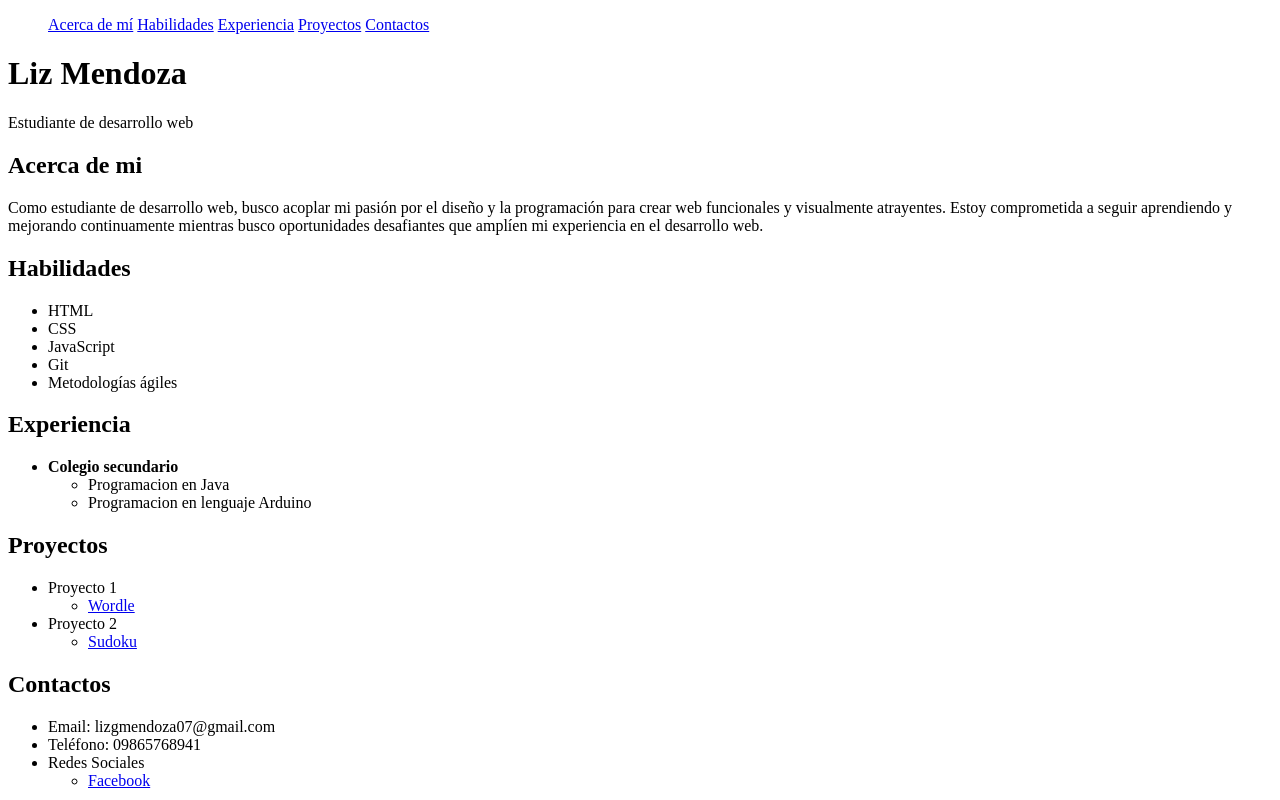
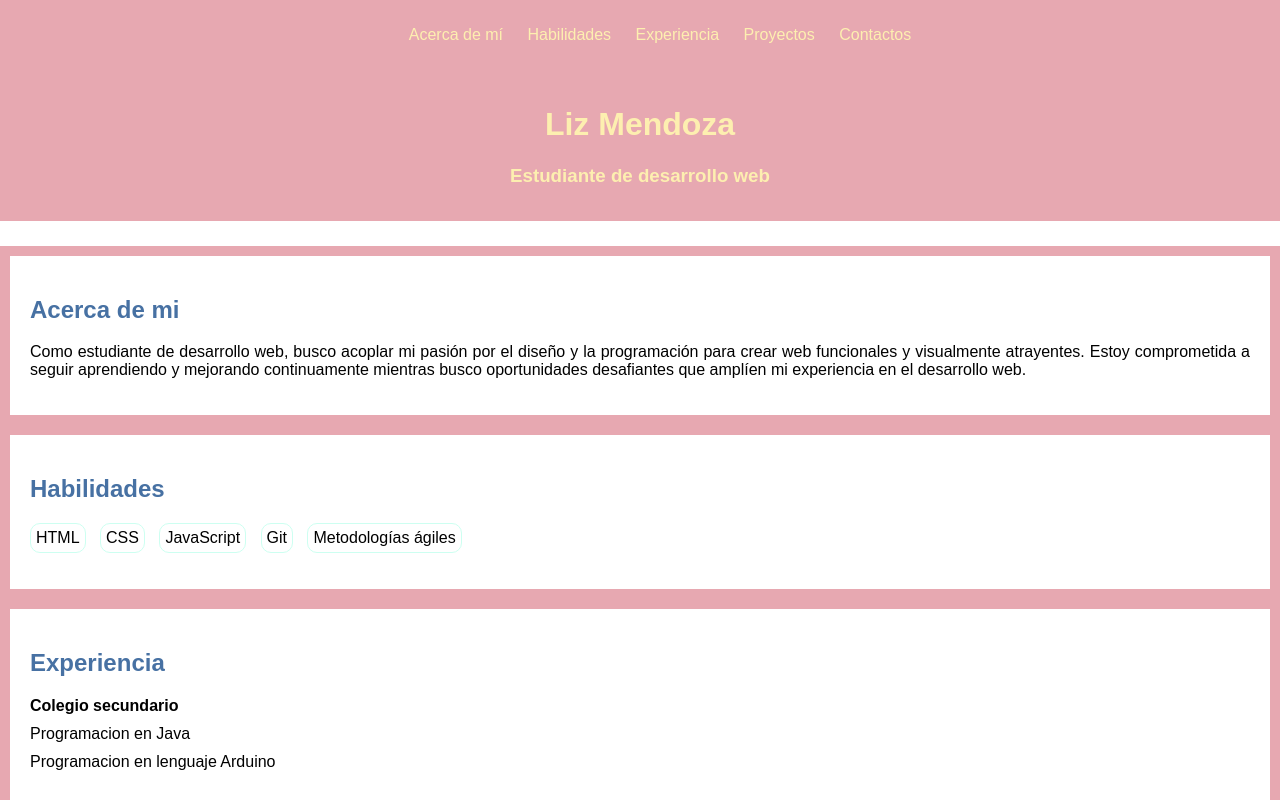
Before and after one commit to LizgMendoza/LizgMendoza.github.io, a plain HTML site: page index.html in a window 1280 px wide. Shown: the top 800 px of the page. Drawn offline with Linux system fonts and the light colour scheme.

Commit message:
Initial commit

```diff
--- a/index.html
+++ b/index.html
@@ -2,20 +2,26 @@
 <html>
     <head>
         <title>Mi Portafolio</title>
+        <link rel="stylesheet" href="style.css"/>
+        <link rel="stylesheet" href="./style.css" />
+        <link
+            rel="stylesheet"
+            href="https://cdnjs.cloudflare.com/ajax/libs/font-awesome/4.7.0/css/font-awesome.min.css"
+            />
     </head>
     <body>
         <header>
             <nav>
                 <ul>
-                    <a href="#Acerca_de_mi">Acerca de mí</a>
-                    <a href="#Habilidades">Habilidades</a>
-                    <a href="#Experiencia">Experiencia</a>
-                    <a href="#Proyectos">Proyectos</a>
-                    <a href="#Contacto">Contactos</a>
+                    <a class="menu-item" href="#Acerca_de_mi">Acerca de mí</a>
+                    <a class="menu-item" href="#Habilidades">Habilidades</a>
+                    <a class="menu-item" href="#Experiencia">Experiencia</a>
+                    <a class="menu-item" href="#Proyectos">Proyectos</a>
+                    <a class="menu-item" href="#Contacto">Contactos</a>
                 </ul>
             </nav>
-            <h1>Liz Mendoza</h1>
-            <p>Estudiante de desarrollo web</p>
+            <Element class="animacion-titulo"><h1>Liz Mendoza</h1></Element>
+            <h3>Estudiante de desarrollo web</h3>
         </header>
         <main>
             <section id="Acerca_de_mí">
@@ -63,12 +69,12 @@
             <section id="Contacto">
                 <h2>Contactos</h2>
                     <ul>
-                        <li>Email: lizgmendoza07@gmail.com</li>
+                        <li>Email:lizgmendoza07@gmail.com</li>
                         <li>Teléfono: 09865768941</li>
                         <li>
-                            Redes Sociales
+                            Redes Sociales:
                             <ul>
-                                <li> <a href="https://www.facebook.com/profile.php?id=100026569911773&mibextid=ZbWKwL">Facebook</a></li>
+                                <li> <a href="https://www.facebook.com/profile.php?id=100026569911773&mibextid=ZbWKwL"class ="fa fa-facebook"> Facebook</a></li>
                             </ul>
                         </li>
                     </ul>
--- /dev/null
+++ b/style.css
@@ -0,0 +1,141 @@
+nav{
+    position: fixed;
+    top: 0;
+    left: 0;
+    width: 100%;
+    background-color: #e7a8b1;
+    box-shadow: 0 0 5px rgb(rgb(138, 84, 207));
+    text-align: center;
+  }
+header{
+    background-color:#e7a8b1;
+    color: #fdefb0;
+    text-align: center;
+    padding: 15px;
+    margin-bottom: 25px;
+  }
+.animacion-titulo {
+  animation: aparecer 2s ease-in-out;
+  }
+
+@keyframes aparecer {
+  from {
+      opacity: 0;
+    }
+
+  to {
+      opacity: 1;
+    }
+  }
+body{
+    font-family: Arial, Helvetica, sans-serif;
+    margin: 0;
+    color:black;
+    padding-top: 70px;
+}
+.menu-item{
+    color: #fdefb0;
+    padding: 10px;
+    text-decoration: none;
+    display: inline-block;
+    }
+
+ .menu-item:hover{
+    background-color: #4771a3;
+    border-radius: 20px;
+    transform: none;
+  }
+
+section{
+    padding: 20px;
+    border: 1px solid #e7a8b1;
+  }
+  #Acerca_de_mí{
+    text-align: justify;
+    border-width: 10px;
+  h2{
+      color: #4771a3;
+    }
+  }
+  #Habilidades{
+    border-width: 10px;
+  h2{
+    color: #4771a3;
+    }
+  ul {
+    list-style: none;
+    padding: 0;
+    }
+  ul li {
+    display: inline-block;
+    padding: 5px;
+    border: 1px solid rgb(205, 255, 241);
+    border-radius: 10px;
+    margin-right: 10px;
+    }
+  }
+  #Experiencia{
+      border-width: 10px;
+    h2{
+        color: #4771a3;
+      }
+    }
+    #Experiencia ul {
+        list-style: none;
+       padding: 0;
+        margin: 0;
+      }
+      #Experiencia ul li {
+        margin-bottom: 10px;
+      }
+
+#Proyectos{
+    border-width: 10px;
+    h2{
+      color: #4771a3;
+     }
+   }
+    #Proyectos ul {
+      list-style: none;
+      padding: 0;
+      margin: 0;
+      }
+    #Proyectos ul li {
+      margin-bottom: 10px;
+      }
+    #Proyectos ul li a {
+      text-decoration: none;
+      color: #333;
+      }
+    #Proyectos ul li a:hover {
+      text-decoration: underline;
+      }
+  #Contacto{
+      border-width: 10px;
+     h2{
+        color: #4771a3;
+      }
+     }
+  #Social {
+      list-style: none;
+      padding: 0;
+      margin-top: 10px;
+    li {
+      list-style: none;
+      display: inline-block;
+      padding: 5px;
+      }
+    }
+
+    .fa {
+      color: #333;
+      text-decoration: none;
+      margin-left: 0px;
+    }
+
+    footer {
+      background-color: #e7a8b1;
+      color: #fff;
+      text-align: center;
+      padding: 10px;
+    }
```
